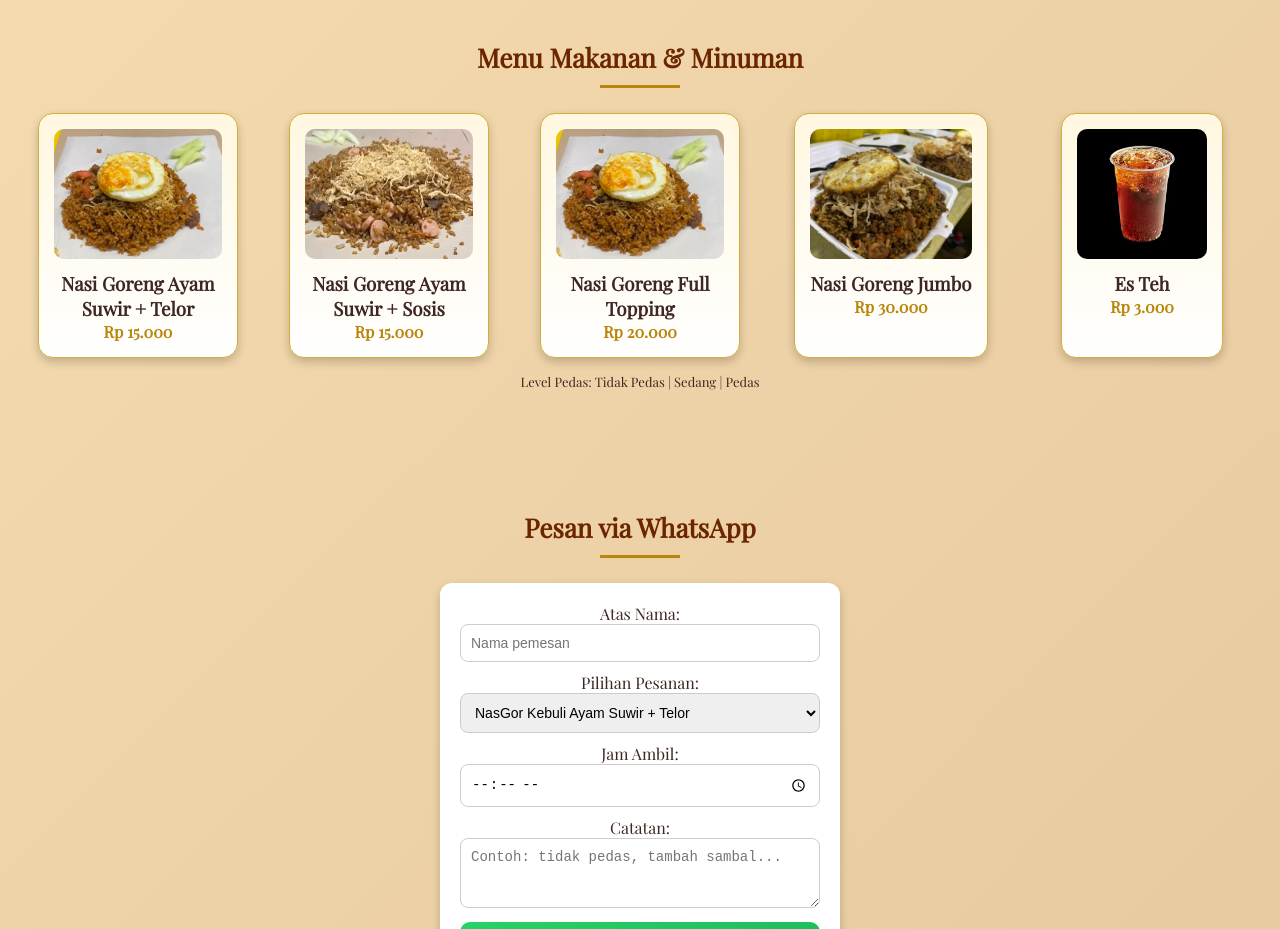
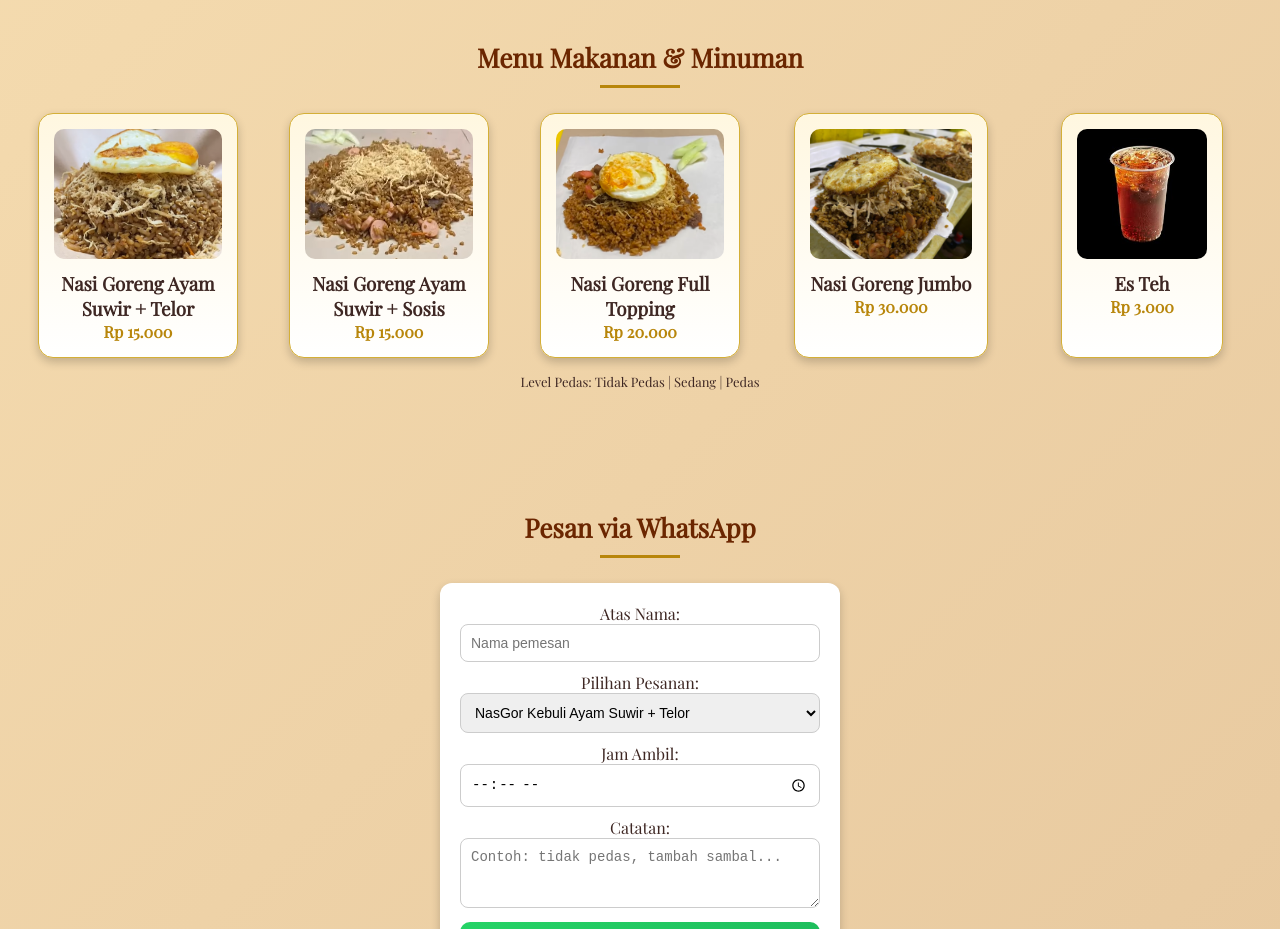
Before and after one commit to aurelliaislamaya20-commits/web-nasi-kebuli, a plain HTML site: page index.html in a window 1280 px wide. Shown: the part 800-1729 px from the top of the page. Drawn offline with nearby package versions, Linux system fonts and the light colour scheme.

Commit message:
Update index.html

```diff
--- a/index.html
+++ b/index.html
@@ -195,7 +195,7 @@
   <section id="menu">
     <h2>Menu Makanan & Minuman</h2>
     <div class="menu-card">
-      <div class="menu-item"><img src="15.png"><h3>Nasi Goreng Ayam Suwir + Telor</h3><p class="price">Rp 15.000</p></div>
+      <div class="menu-item"><img src="telur.png"><h3>Nasi Goreng Ayam Suwir + Telor</h3><p class="price">Rp 15.000</p></div>
       <div class="menu-item"><img src="151.png"><h3>Nasi Goreng Ayam Suwir + Sosis</h3><p class="price">Rp 15.000</p></div>
       <div class="menu-item"><img src="20.png"><h3>Nasi Goreng Full Topping</h3><p class="price">Rp 20.000</p></div>
       <div class="menu-item"><img src="30.png"><h3>Nasi Goreng Jumbo</h3><p class="price">Rp 30.000</p></div>
```
